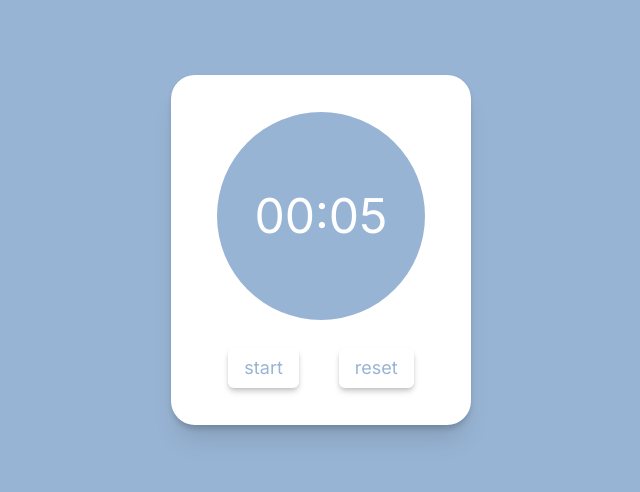
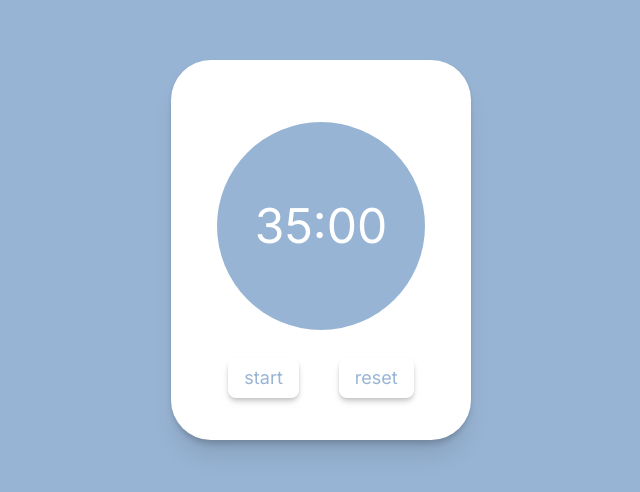
Before and after one commit to daffafaizan/pomodoro, a Next.js app: page / in a window 1280 px wide. Shown: the part 150-642 px from the top of the page, without its empty margins (319-959 px from the left). Built offline with nearby package versions, Linux system fonts and the light colour scheme.

Commit message:
Made basic working pomodoro timer

```diff
--- a/src/app/page.tsx
+++ b/src/app/page.tsx
@@ -5,8 +5,8 @@ import { useEffect, useState } from "react";
 export default function Home() {
   const [isRunning, setIsRunning] = useState(false);
   const [breakMessage, setBreakMessage] = useState(false);
-  const [seconds, setSeconds] = useState(5);
-  const [minutes, setMinutes] = useState(0);
+  const [seconds, setSeconds] = useState(0);
+  const [minutes, setMinutes] = useState(35);
   const secondsFormat = seconds < 10 ? `0${seconds}` : `${seconds}`;
   const minutesFormat = minutes < 10 ? `0${minutes}` : `${minutes}`;
 
@@ -58,9 +58,9 @@ export default function Home() {
         transition: "background 0.5s ease",
       }}
     >
-      <div className="flex flex-col items-center justify-center h-[350px] w-[300px] rounded-3xl bg-white shadow-xl drop-shadow-md">
+      <div className="flex flex-col items-center justify-center h-[380px] w-[300px] rounded-[40px] bg-white shadow-xl drop-shadow-md">
         <div
-          className="flex flex-col items-center justify-center h-52 w-52 gap-2 rounded-full bg-opacity-30"
+          className="flex flex-col items-center justify-center h-52 w-52 mt-5 gap-2 rounded-full bg-opacity-30"
           style={{
             background: breakMessage ? "#EF3340" : "#98B4D4",
             transition: "background 0.5s ease",
@@ -72,7 +72,7 @@ export default function Home() {
         </div>
         <div className="flex flex-row items-center justify-center w-full mt-7 gap-10">
           <button
-            className="text-lg px-4 py-1 h-10 w-50 rounded-md bg-white hover:scale-110 hover:duration-150 transition-transform shadow-md drop-shadow-md"
+            className="text-lg px-4 py-1 h-10 w-50 rounded-lg bg-white hover:scale-110 hover:duration-150 transition-transform shadow-md drop-shadow-md"
             onClick={handleStartStopClick}
             style={{
               color: breakMessage ? "#EF3340" : "#98B4D4",
@@ -81,7 +81,7 @@ export default function Home() {
             {isRunning ? "stop" : "start"}
           </button>
           <button
-            className="text-lg px-4 py-1 h-10 w-50 rounded-md bg-white hover:scale-110 hover:duration-150 transition-transform shadow-md drop-shadow-md"
+            className="text-lg px-4 py-1 h-10 w-50 rounded-lg bg-white hover:scale-110 hover:duration-150 transition-transform shadow-md drop-shadow-md"
             onClick={handleReset}
             style={{
               color: breakMessage ? "#EF3340" : "#98B4D4",
```
